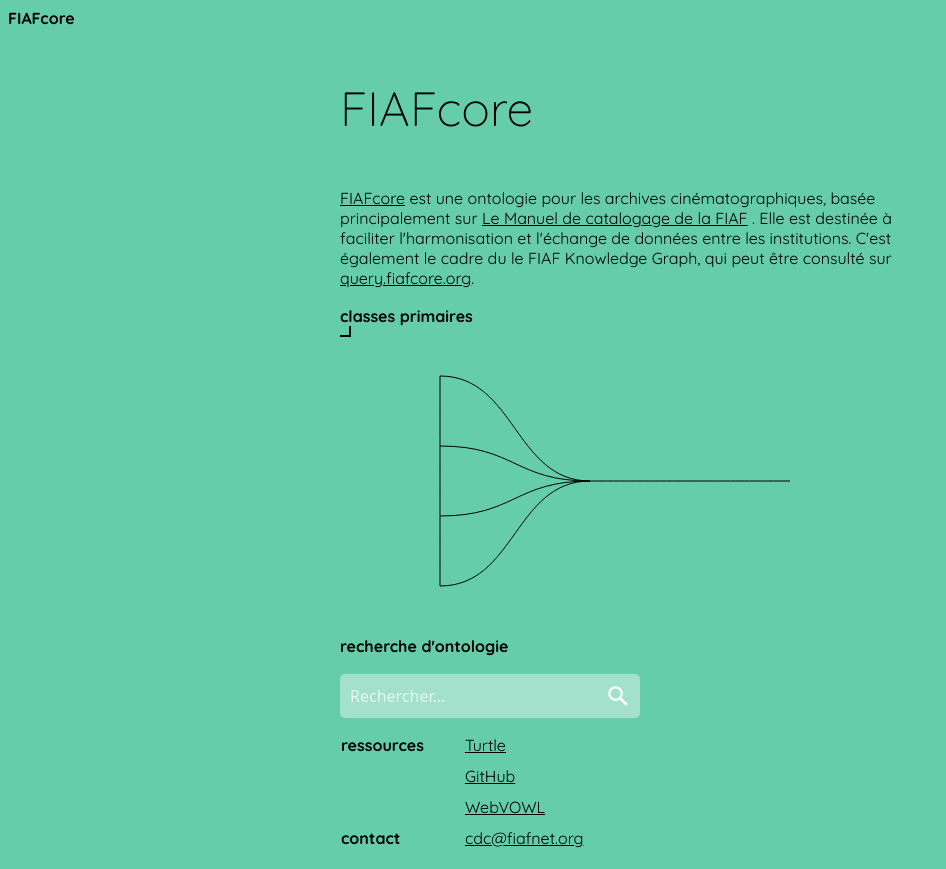
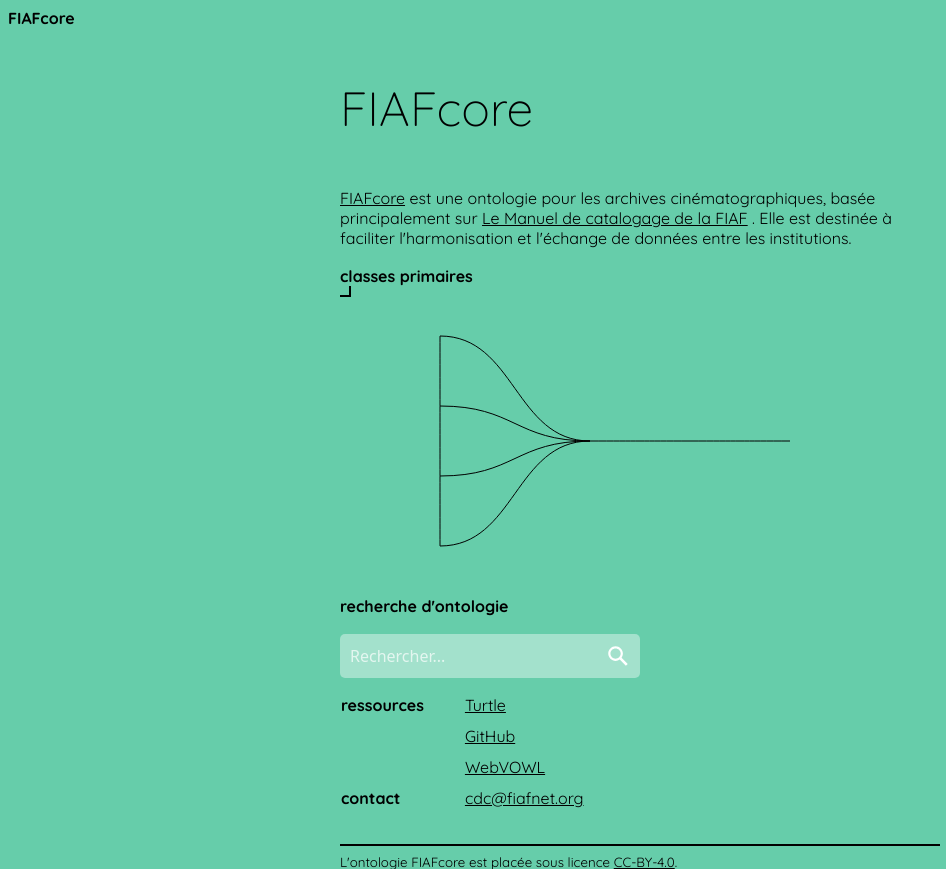
Before and after one commit to FIAF/FIAFcore-docs, a Flask app: template templates/index_fr.html in a window 1280 px wide. Shown: the top 869 px of the page, without its empty margins (0-946 px from the left). Run offline with Flask 3, Linux system fonts and the light colour scheme; the template is opened without the code that fills it, so the values that code supplies are empty.

Commit message:
Update index_fr.html

```diff
--- a/templates/index_fr.html
+++ b/templates/index_fr.html
@@ -20,13 +20,7 @@
                 href="https://www.fiafnet.org/pages/E-Resources/Cataloguing-Manual.html">Le Manuel de catalogage de la FIAF</a>
                 . Elle est destinée à faciliter l'harmonisation et l'échange de données entre les institutions.
 
-                C'est également le cadre du
-                le FIAF Knowledge Graph, qui peut être consulté sur
-
-
-            <a
-                href="https://query.fiafcore.org/sparql?name=&infer=true&sameAs=true&query=PREFIX%20rdf%3A%20%3Chttp%3A%2F%2Fwww.w3.org%2F1999%2F02%2F22-rdf-syntax-ns%23%3E%0APREFIX%20rdfs%3A%20%3Chttp%3A%2F%2Fwww.w3.org%2F2000%2F01%2Frdf-schema%23%3E%0Aselect%20%3Fworkvariant%20%3Fworkvariantlabel%20where%20%7B%20%0A%09%3Fworkvariant%20rdf%3Atype%20%3Chttps%3A%2F%2Fontology.fiafcore.org%2FWorkVariant%3E%20.%0A%20%20%20%20%3Fworkvariant%20rdfs%3Alabel%20%3Fworkvariantlabel%20.%0A%7D%20limit%20100%20%0A">query.fiafcore.org</a>.
-
+<!--                 C'est également le cadre du le FIAF Knowledge Graph, qui peut être consulté sur <a href="https://query.fiafcore.org">query.fiafcore.org</a>. -->
 
         </tspan><br><br>
         <tspan class="text key">classes primaires</tspan>
```
